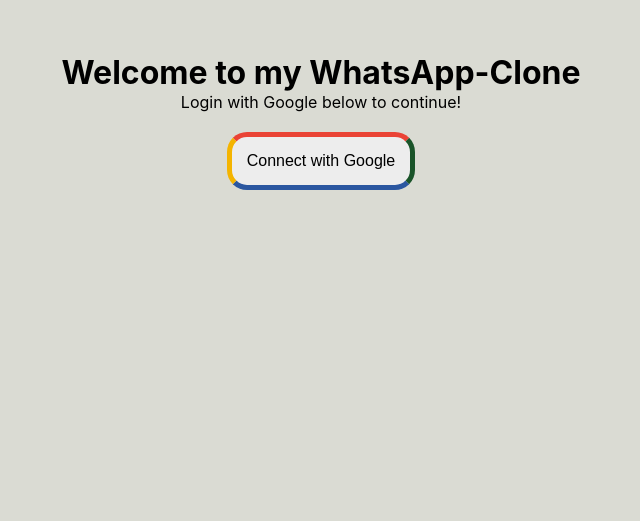
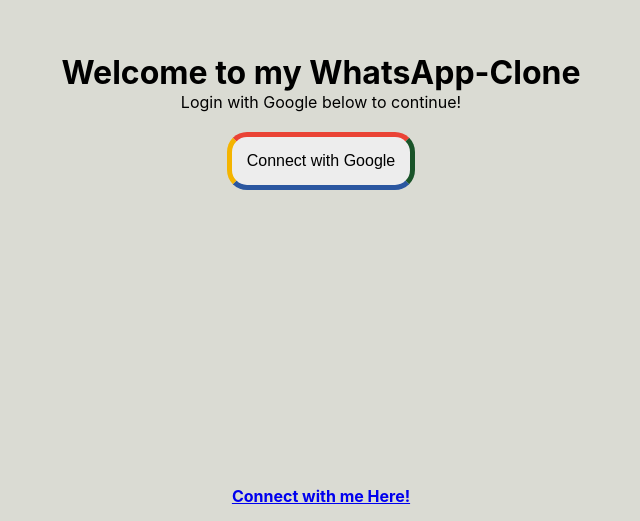
Before and after one commit to daydin14/whatsapp-clone, a React (Create React App) app in the folder wac-frontend/: page / in a window 1280 px wide. Shown: the part 279-800 px from the top of the page, without its empty margins (319-959 px from the left). Built offline with nearby package versions, Linux system fonts and the light colour scheme; no server answers.

Commit message:
LoginFooter & Styling

```diff
--- a/wac-frontend/src/components/Login/Login.css
+++ b/wac-frontend/src/components/Login/Login.css
@@ -17,6 +17,19 @@
   font-size: 16px;
 }
 
-.login button:focus {
+.login button:focus,
+.login button:hover {
   cursor: pointer;
 }
+
+.login > .login__footer {
+  position: fixed;
+  bottom: 0;
+  margin-bottom: 15px;
+  cursor: pointer;
+}
+
+.login > .login__footer:focus,
+.login > .login__footer:hover {
+  cursor: pointer;
+}
--- a/wac-frontend/src/components/Login/Login.js
+++ b/wac-frontend/src/components/Login/Login.js
@@ -6,6 +6,7 @@
 
 // Components
 import { handleLoginWithGoogle } from '../../services/firebase';
+import LoginFooter from './LoginFooter';
 
 const Login = () => {
     return (
@@ -14,6 +15,7 @@
             <p>Login with Google below to continue!</p>
             <br />
             <button onClick={handleLoginWithGoogle}>Connect with Google</button>
+            <LoginFooter />
         </div>
     )
 }
--- /dev/null
+++ b/wac-frontend/src/components/Login/LoginFooter.js
@@ -0,0 +1,13 @@
+import React from 'react';
+
+const LoginFooter = () => {
+    return (
+        <footer className='login__footer'>
+            <a href="https://www.linkedin.com/in/daydin14" target='_blank' rel='noreferrer'>
+                <h4>Connect with me Here!</h4>
+            </a>
+        </footer>
+    );
+};
+
+export default LoginFooter;
```
